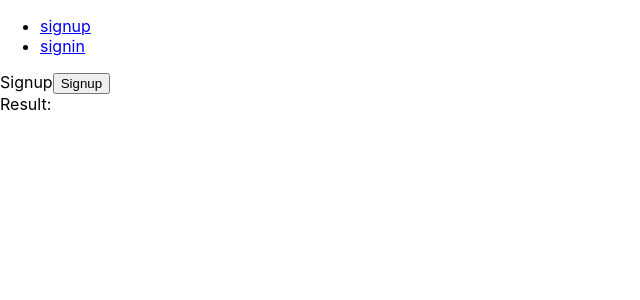
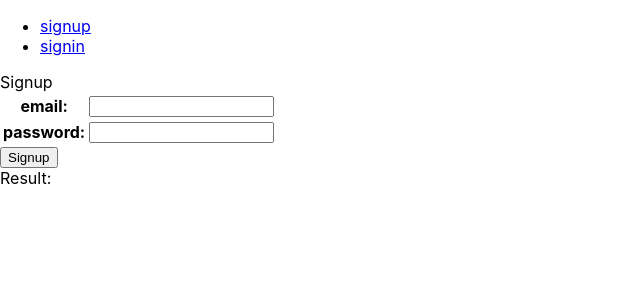
Before and after one commit to jiro4989/kintai, a React (Create React App) app in the folder front/: page /signup in a window 1280 px wide. Shown: the top 300 px of the page, without its empty margins (0-640 px from the left). Built offline with nearby package versions, Linux system fonts and the light colour scheme.

Commit message:
front: email/password入力を追加

```diff
--- a/front/src/Signup.js
+++ b/front/src/Signup.js
@@ -2,12 +2,14 @@ import React, { useState } from 'react';
 import './App.css';
 
 function Signup() {
+  const [email, setEmail] = useState("");
+  const [password, setPassword] = useState("");
   const [result, setResult] = useState("");
 
-  const obj = {email: "unko@gmail.com", password: "unko"}
-  const body = Object.keys(obj).map((key)=>key+"="+encodeURIComponent(obj[key])).join("&");
+  const onClick = () => {
+    const obj = {email: email, password: password}
+    const body = Object.keys(obj).map((key)=>key+"="+encodeURIComponent(obj[key])).join("&");
 
-  const onClick = () => {
     fetch("http://localhost:5000/api/v1/signup", {
       method: "POST",
       headers: {
@@ -24,6 +26,24 @@ function Signup() {
   return (
     <div className="Signup">
       Signup
+      <table>
+        <tr>
+          <th>
+            email:
+          </th>
+          <td>
+            <input type="text" value={email} onChange={(e) => setEmail(e.targetValue)} />
+          </td>
+        </tr>
+        <tr>
+          <th>
+            password:
+          </th>
+          <td>
+            <input type="password" value={password} onChange={(e) => setPassword(e.targetValue)} />
+          </td>
+        </tr>
+      </table>
       <button type="button" onClick={onClick}>
         Signup
       </button>
```
